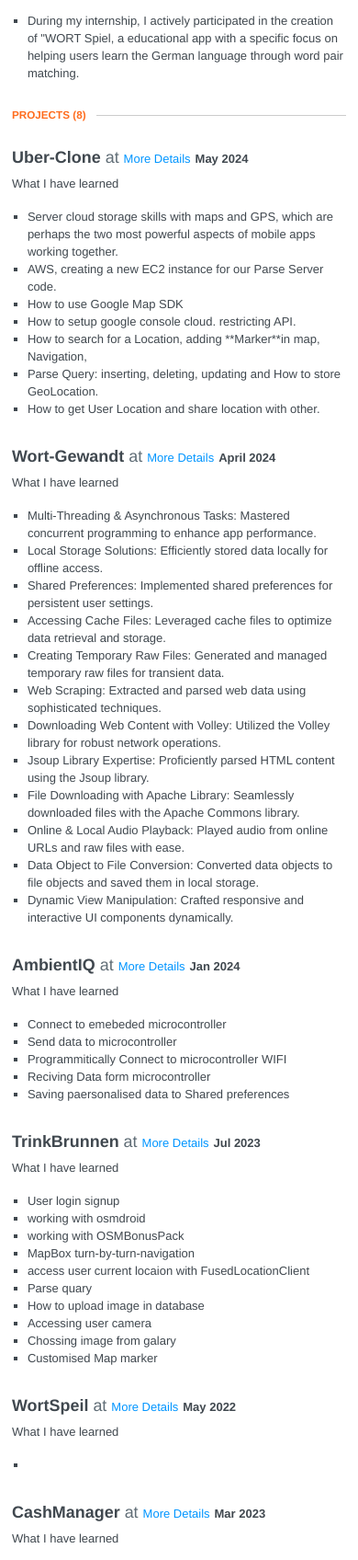
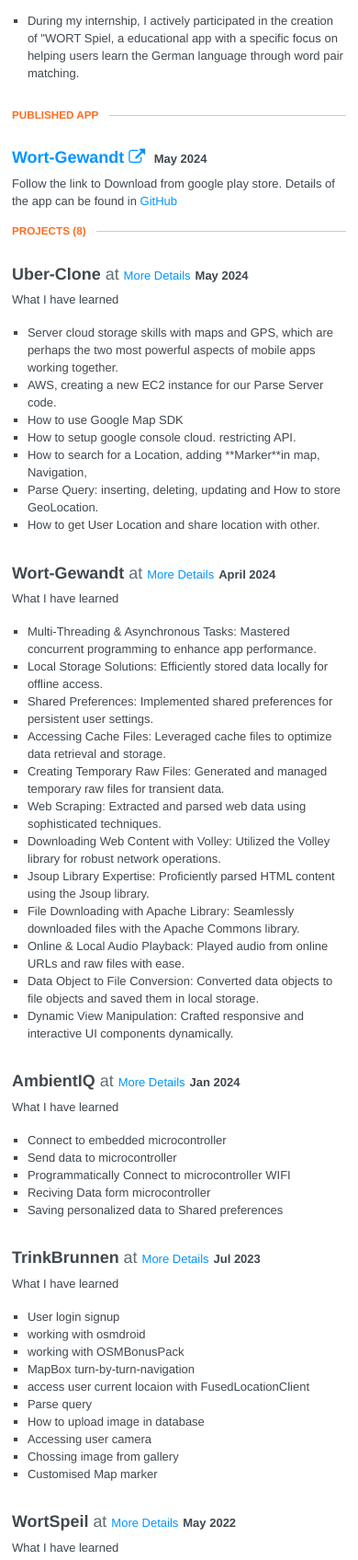
Before and after one commit to nazmos-sakib/nazmos-sakib.github.io, a plain HTML site: page index.html in a window 390 px wide. Shown: the part 1391-3087 px from the top of the page at 92% size. Drawn offline with Linux system fonts and the light colour scheme.

Commit message:
spellings and resume updated

```diff
--- a/index.html
+++ b/index.html
@@ -944,6 +944,7 @@ ul.courses li:hover {
     	</section>
     </section>
 
+<!--    -------------------------------------------------------------work experence-------------------------------------------------------------------------------      -->
 
     <section class="section">
       <header>
@@ -1004,6 +1005,34 @@ ul.courses li:hover {
         </section>
       </section>
     </section>
+<!--    -------------------------------------------------------------Published app-------------------------------------------------------------------------------      -->
+
+    <section class="section margin1">
+        <header>
+          <h2 class='section-title' class='section-title'>Published App</h2>
+        </header>
+
+        <section class="work-item">
+            <input id="publish-app-item-1" type="checkbox" class="toggle-item" />
+            <label for="publish-app-item-1"></label>
+
+            <header>
+                <div class="position"> <a href="https://play.google.com/store/apps/details?id=com.wortgewandt&pli=1">Wort-Gewandt <span class="fa fa-external-link"></span></a></div>
+                <div class="date">
+                    <span class="startDate">May 2024</span>
+                </div>
+            </header>
+
+            <div class="item" id="work-item">
+                <div class="summary">
+                    Follow the link to Download from google play store. Details of the app can be found in <a href="https://github.com/nazmos-sakib/Wort-Gewandt">GitHub</a>
+                </div>
+            </div>
+        </section>
+
+
+     </section>
+
 
 <!--    -------------------------------------------------------------Projects-------------------------------------------------------------------------------      -->
     <section class="section">
@@ -1100,11 +1129,11 @@ ul.courses li:hover {
                 <p>What I have learned</p>
                 </div>
                 <ul class="highlights">
-                    <li>Connect to emebeded microcontroller</li>
+                    <li>Connect to embedded microcontroller</li>
                     <li>Send data to microcontroller</li>
-                    <li>Programmitically Connect to microcontroller WIFI</li>
+                    <li>Programmatically Connect to microcontroller WIFI</li>
                     <li>Reciving Data form microcontroller</li>
-                    <li>Saving paersonalised data to Shared preferences</li>
+                    <li>Saving personalized data to Shared preferences</li>
 
                 </ul>
         	</div>
@@ -1134,10 +1163,10 @@ ul.courses li:hover {
                     <li>working with OSMBonusPack</li>
                     <li>MapBox turn-by-turn-navigation</li>
                     <li>access user current locaion with FusedLocationClient</li>
-                    <li>Parse quary</li>
+                    <li>Parse query</li>
                     <li>How to upload image in database</li>
                     <li>Accessing user camera</li>
-                    <li>Chossing image from galary</li>
+                    <li>Chossing image from gallery</li>
                     <li>Customised Map marker</li>
                 </ul>
         	</div>
@@ -1427,7 +1456,7 @@ ul.courses li:hover {
                         <div class="card-content">
                             <h3>Wortgewandt</h3>
                             <p>
-                                Store paersonalised word and pronunciation. Play pronunciation or play word matching game.
+                                Store personalized words and pronunciation. Play pronunciation or play a word matching game.
                             </p>
 
                         </div>
@@ -1441,7 +1470,7 @@ ul.courses li:hover {
                         <div class="card-content">
                             <h3>AmbientIQ</h3>
                             <p>
-                                Home assistent. Pair with pin64 microcontroller. Able to control electronic device.
+                                Home assistant. Pair with pin64 microcontroller. Able to control electronic devices.
                             </p>
 
                         </div>
@@ -1455,7 +1484,7 @@ ul.courses li:hover {
                         <div class="card-content">
                             <h3>TrinkBrunnen</h3>
                             <p>
-                                Android app empowers users to discover, save, and even contribute to the ever-growing list of public drinking fountains. Whether you’re a local or a traveler, Trinkbrunnen makes sure you never go thirsty again.
+                                The Android app empowers users to discover, save, and even contribute to the ever-growing list of public drinking fountains. Whether you’re a local or a traveler, Trinkbrunnen makes sure you never go thirsty again.
                             </p>
 
                         </div>
@@ -1469,7 +1498,7 @@ ul.courses li:hover {
                         <div class="card-content">
                             <h3>WortSpiel</h3>
                             <p>
-                                Play game with word. German word to english word matching game.
+                                Play a game with words. German word to English word matching game.
                             </p>
 
                         </div>
@@ -1526,7 +1555,7 @@ ul.courses li:hover {
 
     <section class="section margin1">
       <header>
-        <h2 class='section-title' class='section-title'>Interests</h2>
+        <!--  h2 class='section-title' class='section-title'>Interests</h2 -->
       </header>
       <section id="interests">
         <div class="item">
```
Also changed, not shown: 2 other files.
